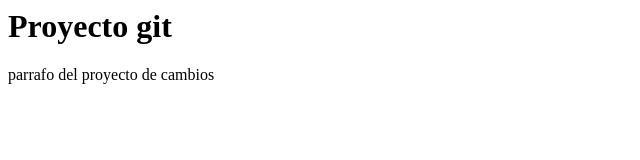
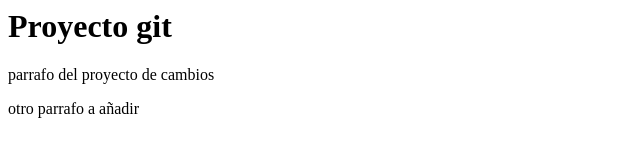
Before and after one commit to jmcastillop/CursoPython, a plain HTML site: page index.html in a window 1280 px wide. Shown: the whole page, without its empty margins (0-640 px from the left). Drawn offline with Linux system fonts and the light colour scheme.

Commit message:
adición de un parrafo en github

```diff
--- a/index.html
+++ b/index.html
@@ -1,2 +1,3 @@
 <h1>Proyecto git</h1>
 <p>parrafo del proyecto de cambios<p>
+<p>otro parrafo a añadir</>
```
